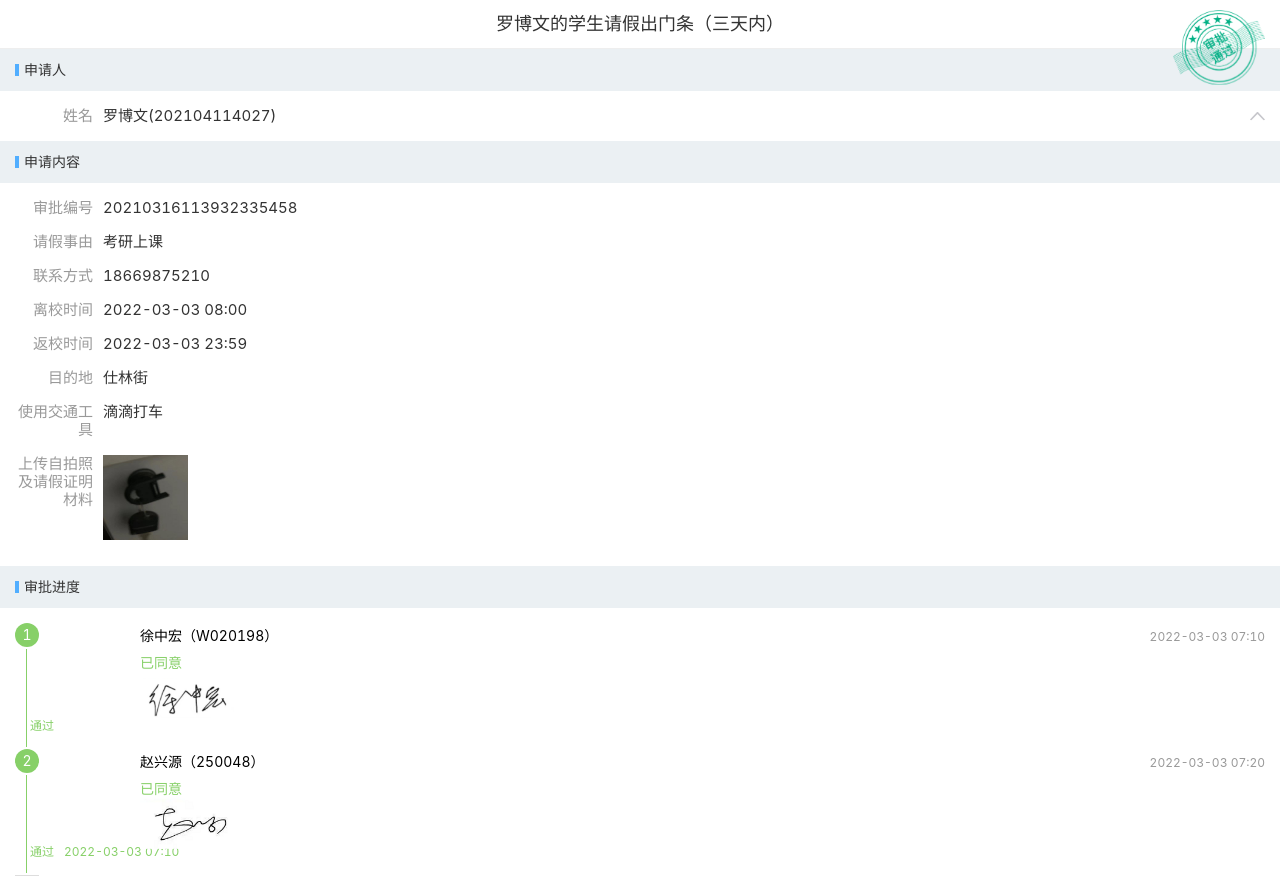
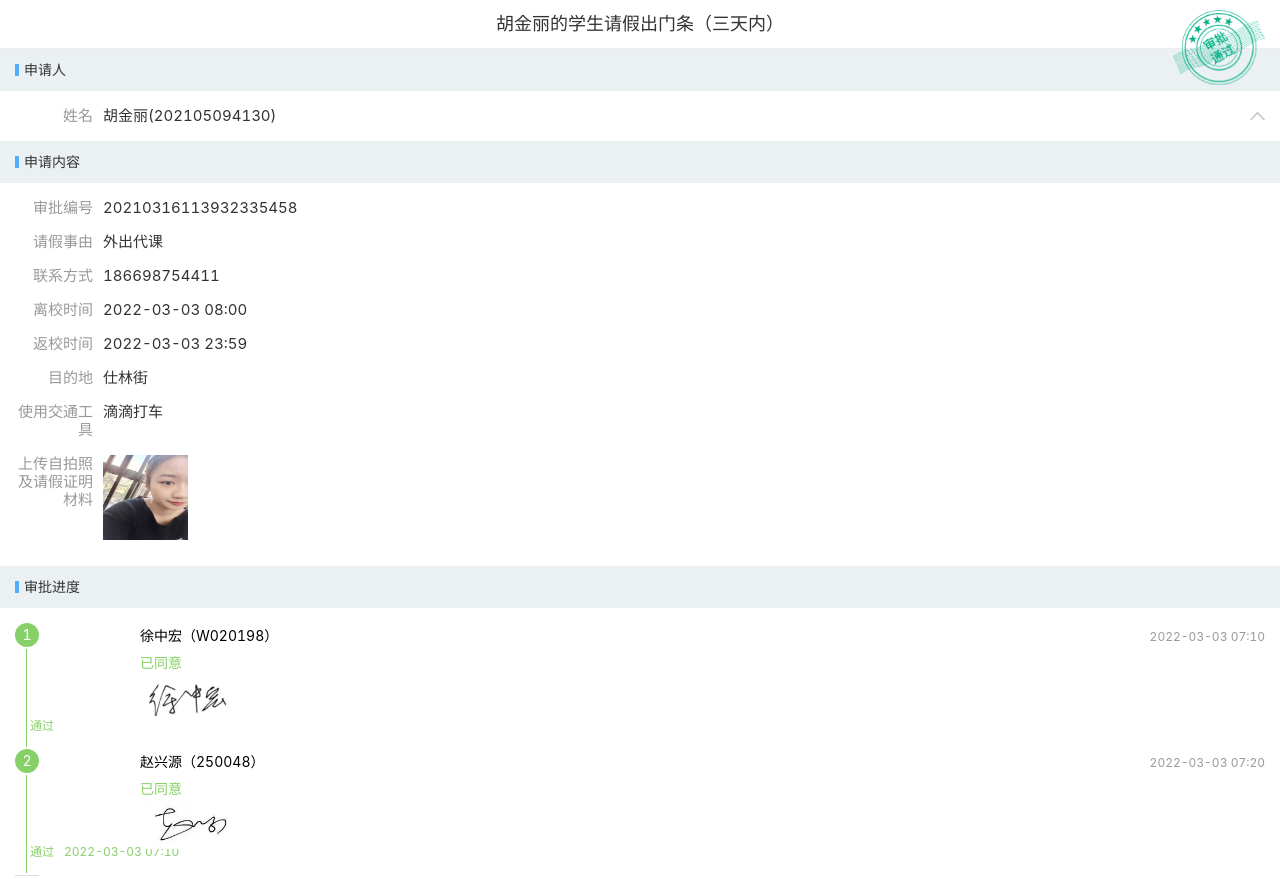
Before and after one commit to yibanjiatiao1/hjl03, a plain HTML site: page index.html in a window 1280 px wide. Shown: the top 879 px of the page. Drawn offline with Linux system fonts and the light colour scheme; a script that the page names is missing.

Commit message:
Update index.html

```diff
--- a/index.html
+++ b/index.html
@@ -30,7 +30,7 @@
     <div class="hx-layout">
      <main class="hx-content">
       <div class="wfTitle___Y-ebx">
-       罗博文的学生请假出门条（三天内）
+       胡金丽的学生请假出门条（三天内）
       </div>
       <div class="hx-detail">
        <div class="hx-detail-group">
@@ -46,7 +46,7 @@
        <span class="hx-detail-item-label">姓名</span>
        <div class="hx-detail-item-field">
         <div class="am-flexbox am-flexbox-justify-start am-flexbox-align-center">
-         罗博文(202104114027)
+         胡金丽(202105094130)
         </div>
        </div>
       </div>
@@ -56,7 +56,7 @@
        <div class="hx-detail-item">
         <span class="hx-detail-item-label">学号</span>
         <div class="hx-detail-item-field">
-         202104114027        </div>
+         202105094130        </div>
        </div>
        <div class="hx-detail-item">
         <span class="hx-detail-item-label">性别</span>
@@ -76,12 +76,12 @@
        <div class="hx-detail-item">
         <span class="hx-detail-item-label">班级</span>
         <div class="hx-detail-item-field">
-         20戏导班        </div>
+         21戏导班        </div>
        </div>
        <div class="hx-detail-item">
         <span class="hx-detail-item-label">年级</span>
         <div class="hx-detail-item-field">
-         2020        </div>
+         2021        </div>
        </div>
        <div class="hx-detail-item">
         <span class="hx-detail-item-label">教育层级</span>
@@ -119,12 +119,12 @@
          <div class="hx-detail-item">
           <span class="hx-detail-item-label">请假事由</span>
           <div class="hx-detail-item-field">
-           考研上课          </div>
+           外出代课          </div>
          </div>
          <div class="hx-detail-item">
           <span class="hx-detail-item-label">联系方式</span>
           <div class="hx-detail-item-field">
-           18669875210          </div>
+           186698754411          </div>
          </div>
          <div class="hx-detail-item">
           <span class="hx-detail-item-label">离校时间</span>
@@ -150,7 +150,7 @@
           <span class="hx-detail-item-label">上传自拍照及请假证明材料</span>
           <div class="hx-detail-item-field">
            <div class="hx-detail-image">
-            <img src="./工作流_files/111.jpg" alt="" style="margin-right: 10px; width: 84.6667px;
+            <img src="./工作流_files/hjl.jpg" alt="" style="margin-right: 10px; width: 84.6667px;
     height: 84.6667px; margin-bottom: 10px;">
            </div>
           </div>
```
